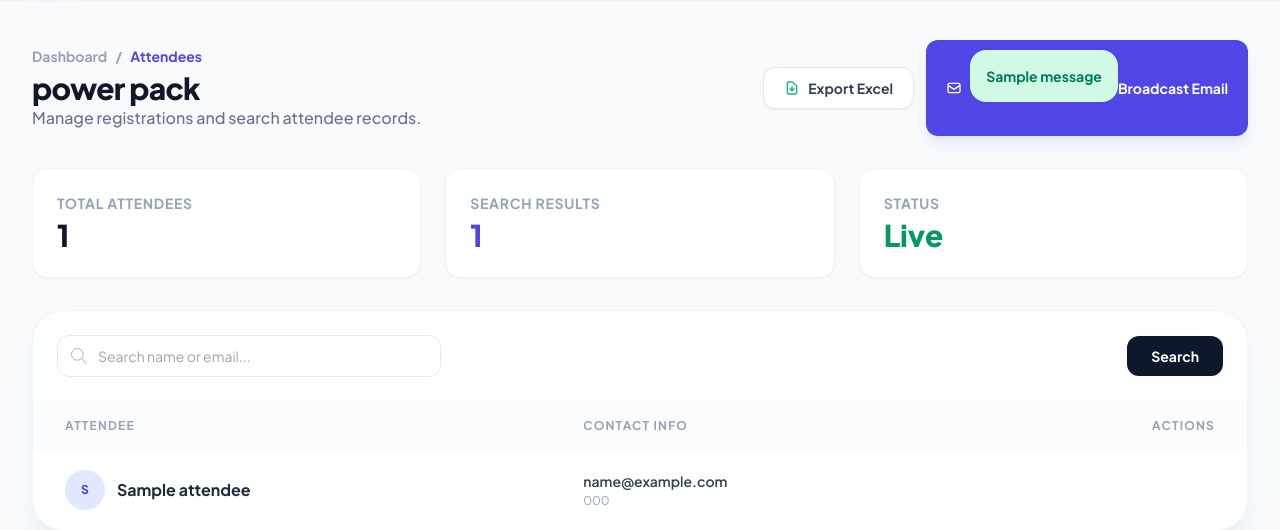
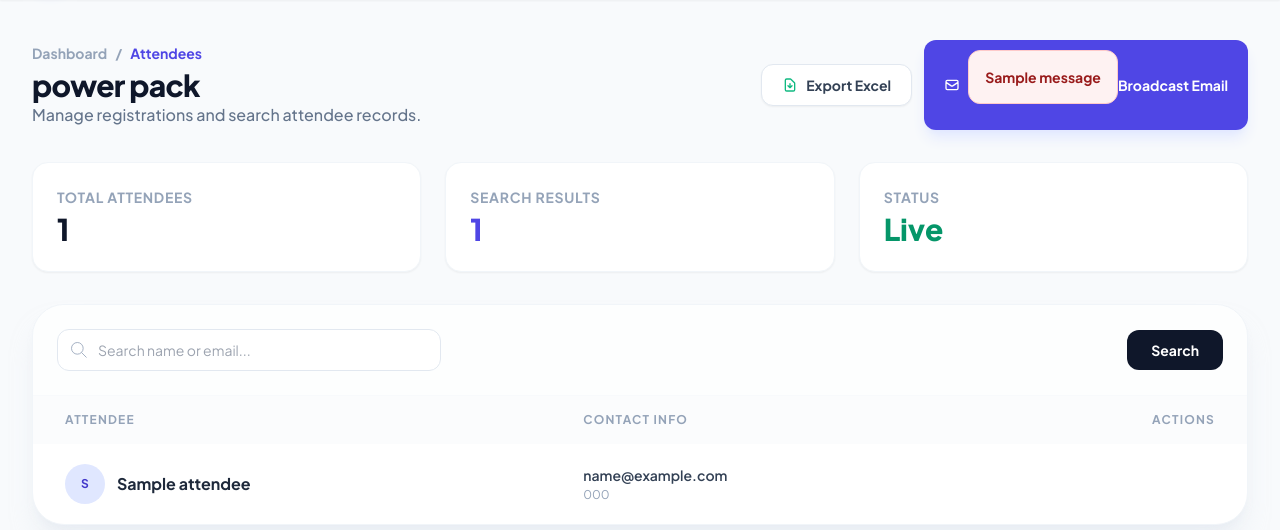
Before and after one commit to chibuikem-emmanuel/church__conf, a Django app: page /attendees/1/ in a window 1280 px wide. Shown: the part 65-595 px from the top of the page. Run offline with Django 5.2, Linux system fonts and the light colour scheme; a user stored in the database is signed in; data comes from the database, SQL or seed files in the repository; tables that the repository leaves empty hold one stand-in row (values such as "Sample post"); one stand-in notice (Sample message) is shown; some libraries are stand-ins or nearby versions.

Commit message:
email fixing phase seven

```diff
--- a/templates/attendee_list.html
+++ b/templates/attendee_list.html
@@ -26,13 +26,13 @@
                 <svg class="w-4 h-4 mr-2" fill="none" stroke="currentColor" viewBox="0 0 24 24">
                     <path stroke-linecap="round" stroke-linejoin="round" stroke-width="2" d="M3 8l7.89 5.26a2 2 0 002.22 0L21 8M5 19h14a2 2 0 002-2V7a2 2 0 00-2-2H5a2 2 0 00-2 2v10a2 2 0 002 2z" />
                 </svg>
-                {% if messages %}
-                    {% for message in messages %}
-                        <div class="p-4 rounded-2xl mb-6 font-bold {% if message.tags == 'error' %}bg-red-100 text-red-700{% else %}bg-emerald-100 text-emerald-700{% endif %}">
+              {% if messages %}
+                     {% for message in messages %}
+                        <div class="mb-4 p-4 rounded-xl border {% if 'success' in message.tags %}bg-emerald-50 border-emerald-200 text-emerald-800{% else %}bg-red-50 border-red-200 text-red-800{% endif %}">
                             {{ message }}
                         </div>
                     {% endfor %}
-                {% endif %}
+            {% endif %}
                <a href="{% url 'send_broadcast' conference.id %}" class="bg-indigo-600 text-white ...">
                      Broadcast Email
                 </a>
```
